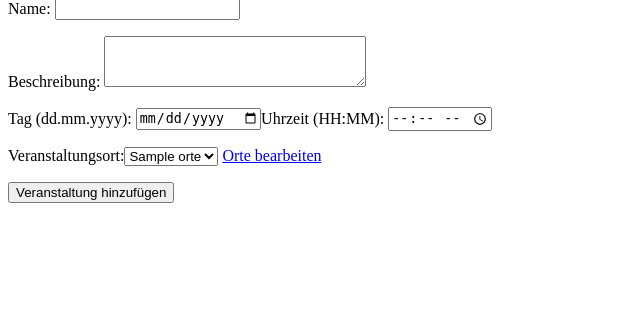
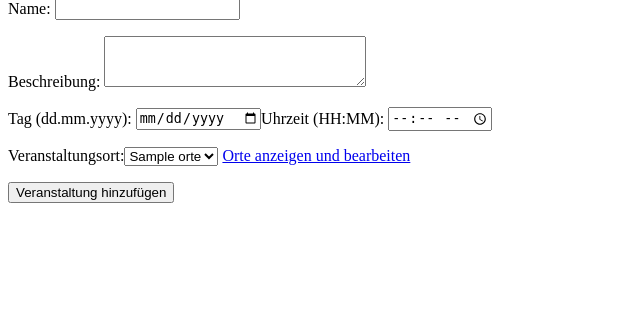
Before and after one commit to Findus23/veranstaltung, a PHP site: page /mysql/veranstaltung_erstellen.php in a window 1280 px wide. Shown: the part 81-415 px from the top of the page, without its empty margins (0-640 px from the left). Run offline with PHP 8.4, Linux system fonts and the light colour scheme; tables that the repository leaves empty or names only in its code hold one stand-in row (values such as "Sample post").

Commit message:
Links hinzugefügt

```diff
--- a/orte.php
+++ b/orte.php
@@ -37,5 +37,6 @@ $mysqli->close();
 ?>
 
 <a href="ort_erstellen.php">neuen Ort hinzufügen</a>
+<br /><a href="veranstaltungen.php">zurück zu den Veranstaltungen</a>
 </body>
 </html>
--- a/veranstaltung_aendern.php
+++ b/veranstaltung_aendern.php
@@ -43,7 +43,7 @@ Veranstaltungsort:<select name="ort" size="1">
     }
 $mysqli->close();
 ?>
-</select> <a href="./orte_bearbeiten.php" target="Orte" >Orte bearbeiten</a>
+</select> <a href="./orte.php" target="Orte" >Orte anzeigen und bearbeiten</a>
 <input type="hidden" name="id" value="<?php echo $id ?>" />
 <p><input type="submit" value="Veranstaltung ändern"></p>
 
--- a/veranstaltung_erstellen.php
+++ b/veranstaltung_erstellen.php
@@ -25,7 +25,7 @@ while ($zeile = $ergebnis->fetch_array()) {
     echo "<option value='" . htmlspecialchars($zeile['ort_id']) . "'>" . htmlspecialchars($zeile['ort_name']) . "</option>\n";           //Optionen in Dropdown-Liste eingeben
 }
 ?>
-</select> <a href="./orte_bearbeiten.php" target="Orte" >Orte bearbeiten</a>
+</select> <a href="./orte.php" target="Orte" >Orte anzeigen und bearbeiten</a>
 <p><input type="submit" value="Veranstaltung hinzufügen"></p>
 
 
--- a/veranstaltungen.php
+++ b/veranstaltungen.php
@@ -39,5 +39,7 @@ $mysqli->close();
 ?>
 
 <a href="veranstaltung_erstellen.php">Veranstaltung erstellen</a>
+<br /><a href="orte.php">alle Orte anzeigen</a>
+
 </body>
 </html>
```
